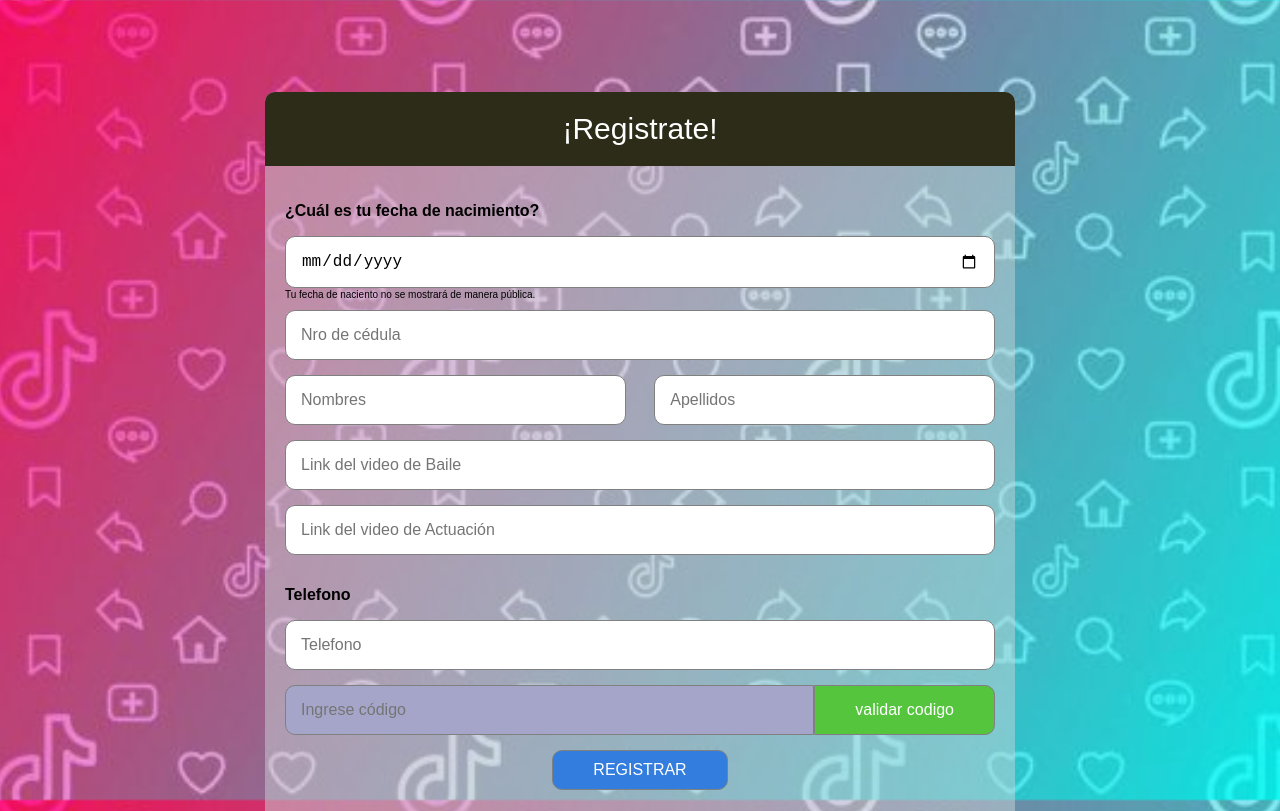
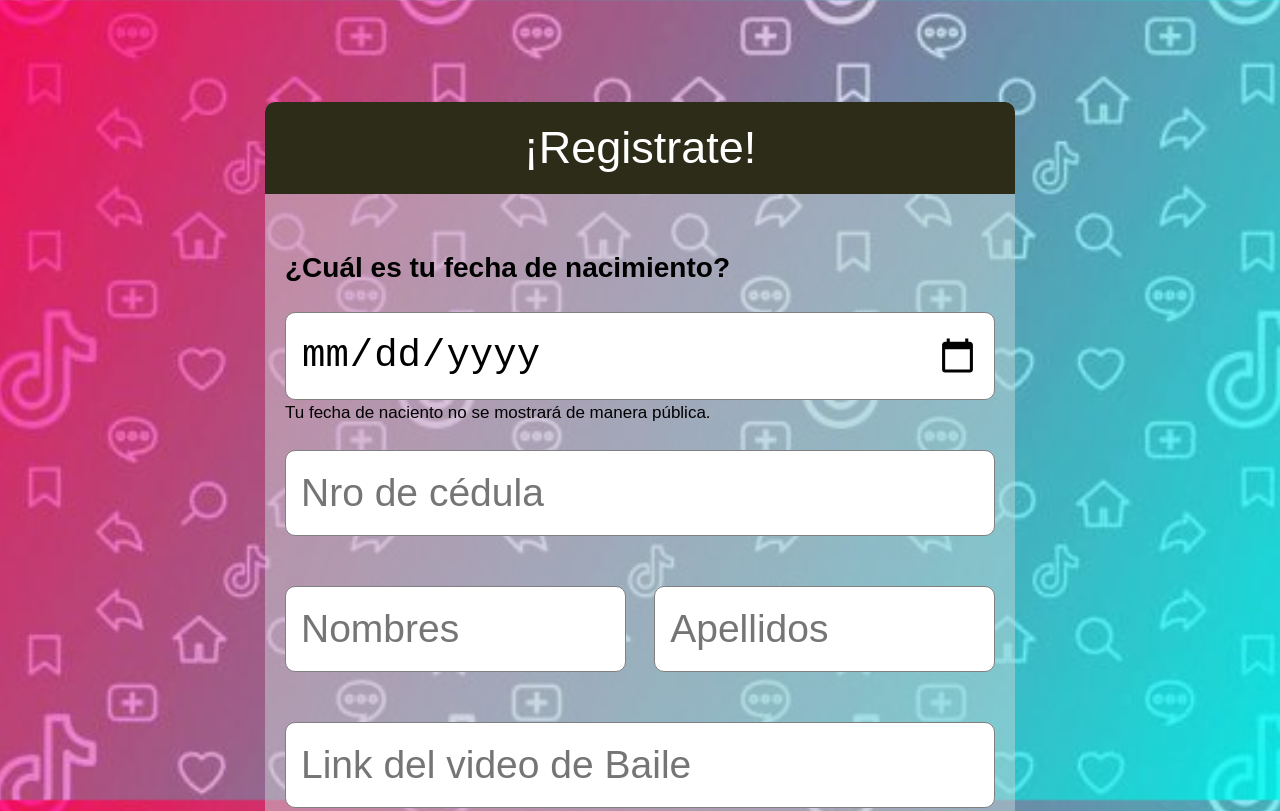
Before and after one commit to webchards/pruebatiktok, a plain HTML site: page index.html in a window 1280 px wide. Shown: the top 811 px of the page. Drawn offline with Linux system fonts and the light colour scheme.

Commit message:
cambio valores css

```diff
--- a/style.css
+++ b/style.css
@@ -17,7 +17,7 @@ h1{
 	text-align: center;
 	padding: 20px;
 	font-weight: 100;
-	font-size: 30px;
+	font-size: 45px;
 	background: rgb(44, 44, 24);
 	border-top-left-radius: 10px;
 	border-top-right-radius: 10px;
@@ -44,11 +44,21 @@ h1{
 }
 
 input{
-	margin-bottom: 15px;
+
+/* margin-bottom: 15px;
 	padding: 15px;
 	font-size: 16px;
 	border-radius: 10px;
+	border: 1px solid gray; */
+	margin-bottom: 50px;
+	padding: 15px;
+	padding-top: 15px;
+	padding-bottom: 15px;
+	font-size: 39px;
+	border-radius: 10px;
 	border: 1px solid gray;
+	padding-top: 20px;
+	padding-bottom: 20px
 }
 
 .nomApe{
@@ -72,15 +82,16 @@ input{
 }
 
 .pequenia{
-	font-size: 10px;
+	font-size: 17px;
 	text-align: left;
-	margin-top: -14px;
+	margin-top: -47px;
 }
 
 .indicadores{
 	text-align: left;
 	color: rgb(0, 0, 0);
 	font-weight: bolder;
+	font-size: 28px;
 }
 
 .inputCode{
```
Also changed, not shown: index.html (+1 -2 lines).
